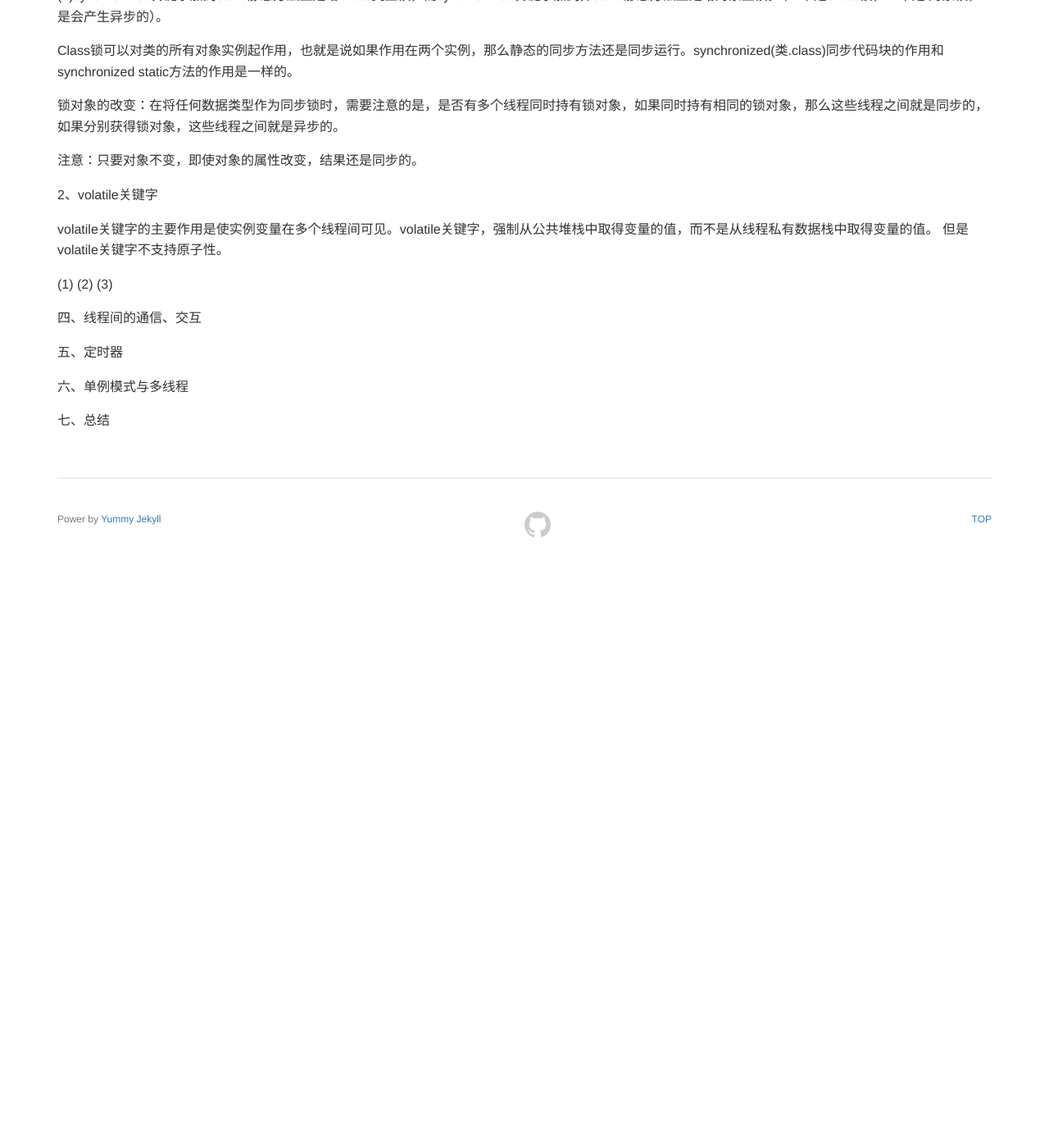
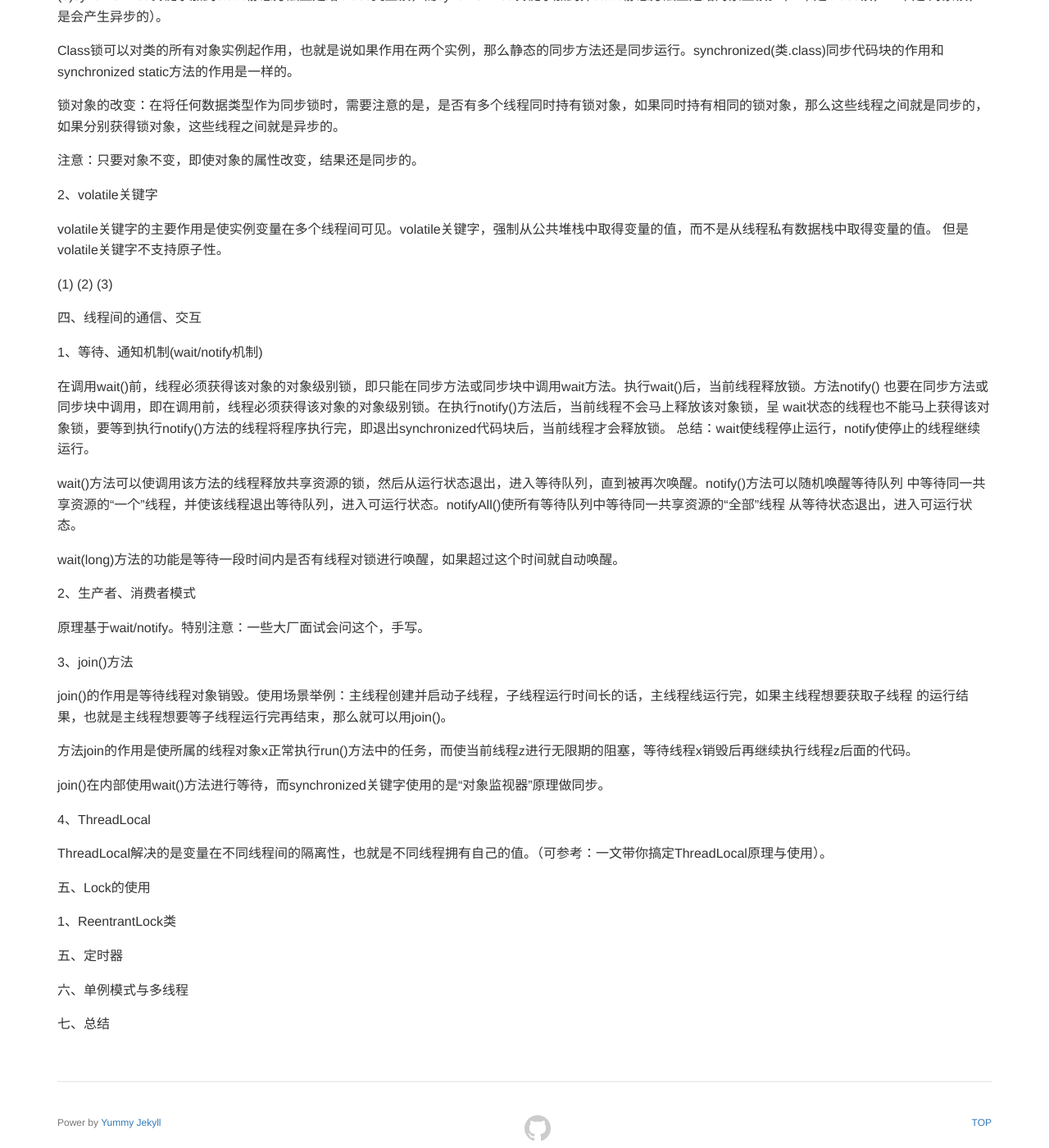
Before and after one commit to yaofengdoit/yaofengdoit.github.io, a Jekyll site: the page built from _posts/2020/04-06/2020-04-13-ReadBook-1.md, in a window 1280 px wide and 1400 px high, scrolled down 3005 px. Shown: the whole window at 82% size. Built offline with Jekyll 4.4.1, drawn with Linux system fonts in a browser that asks for light colours; a script that is not in the unit is left out; before the commit the page ends 3669 px from its top, so only the background shows below that.

Commit message:
readbook-juc

```diff
--- a/_posts/2020/04-06/2020-04-13-ReadBook-1.md
+++ b/_posts/2020/04-06/2020-04-13-ReadBook-1.md
@@ -147,6 +147,43 @@ volatile关键字的主要作用是使实例变量在多个线程间可见。vol
 
 四、线程间的通信、交互
 
+1、等待、通知机制(wait/notify机制)
+
+在调用wait()前，线程必须获得该对象的对象级别锁，即只能在同步方法或同步块中调用wait方法。执行wait()后，当前线程释放锁。方法notify()
+也要在同步方法或同步块中调用，即在调用前，线程必须获得该对象的对象级别锁。在执行notify()方法后，当前线程不会马上释放该对象锁，呈
+wait状态的线程也不能马上获得该对象锁，要等到执行notify()方法的线程将程序执行完，即退出synchronized代码块后，当前线程才会释放锁。
+总结：wait使线程停止运行，notify使停止的线程继续运行。
+
+wait()方法可以使调用该方法的线程释放共享资源的锁，然后从运行状态退出，进入等待队列，直到被再次唤醒。notify()方法可以随机唤醒等待队列
+中等待同一共享资源的“一个”线程，并使该线程退出等待队列，进入可运行状态。notifyAll()使所有等待队列中等待同一共享资源的“全部”线程
+从等待状态退出，进入可运行状态。
+
+wait(long)方法的功能是等待一段时间内是否有线程对锁进行唤醒，如果超过这个时间就自动唤醒。
+
+2、生产者、消费者模式
+
+原理基于wait/notify。特别注意：一些大厂面试会问这个，手写。
+
+3、join()方法
+
+join()的作用是等待线程对象销毁。使用场景举例：主线程创建并启动子线程，子线程运行时间长的话，主线程线运行完，如果主线程想要获取子线程
+的运行结果，也就是主线程想要等子线程运行完再结束，那么就可以用join()。
+
+方法join的作用是使所属的线程对象x正常执行run()方法中的任务，而使当前线程z进行无限期的阻塞，等待线程x销毁后再继续执行线程z后面的代码。
+
+join()在内部使用wait()方法进行等待，而synchronized关键字使用的是“对象监视器”原理做同步。
+
+4、ThreadLocal
+
+ThreadLocal解决的是变量在不同线程间的隔离性，也就是不同线程拥有自己的值。（可参考：一文带你搞定ThreadLocal原理与使用）。
+
+
+五、Lock的使用
+
+1、ReentrantLock类
+
+
+
 五、定时器
 
 六、单例模式与多线程
```
